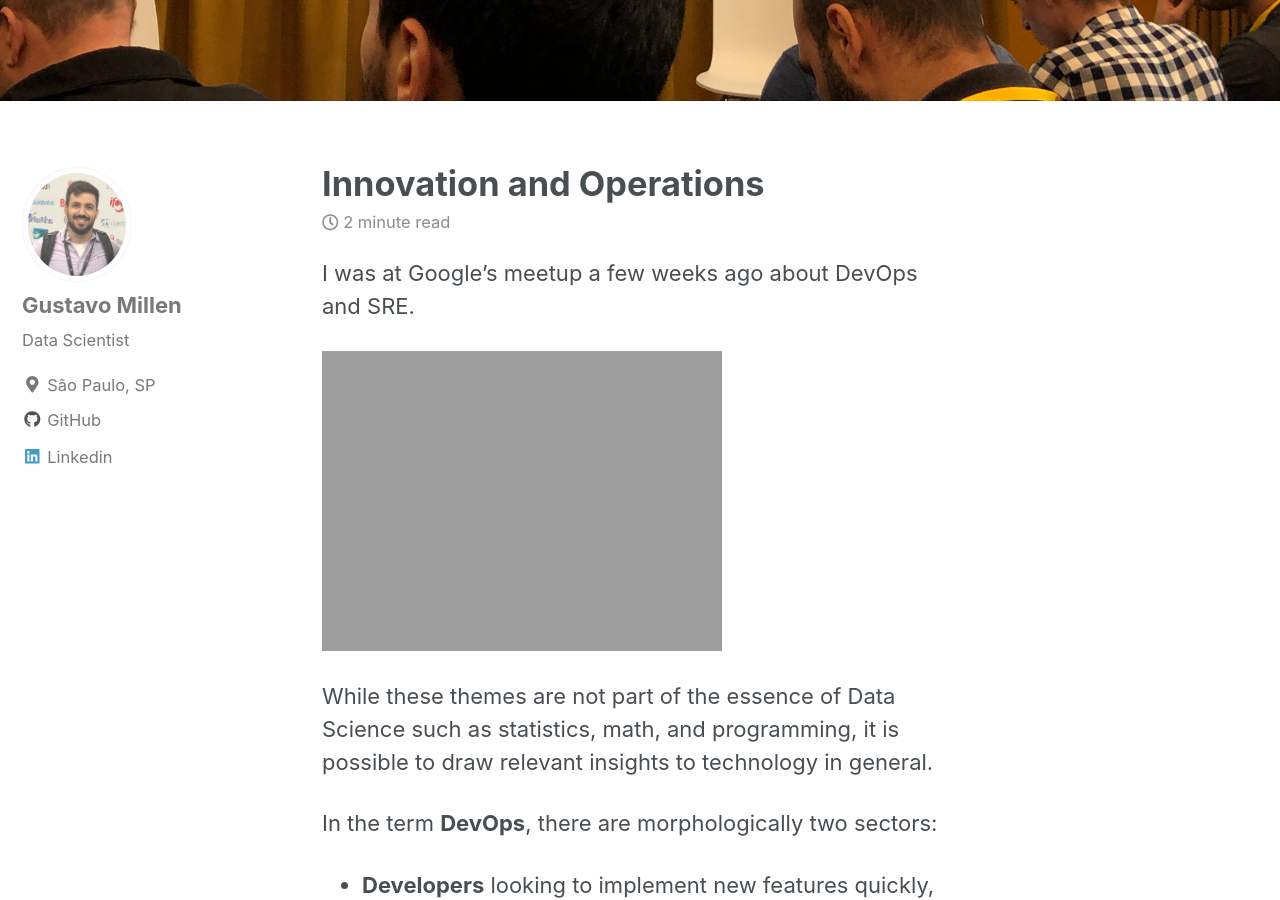
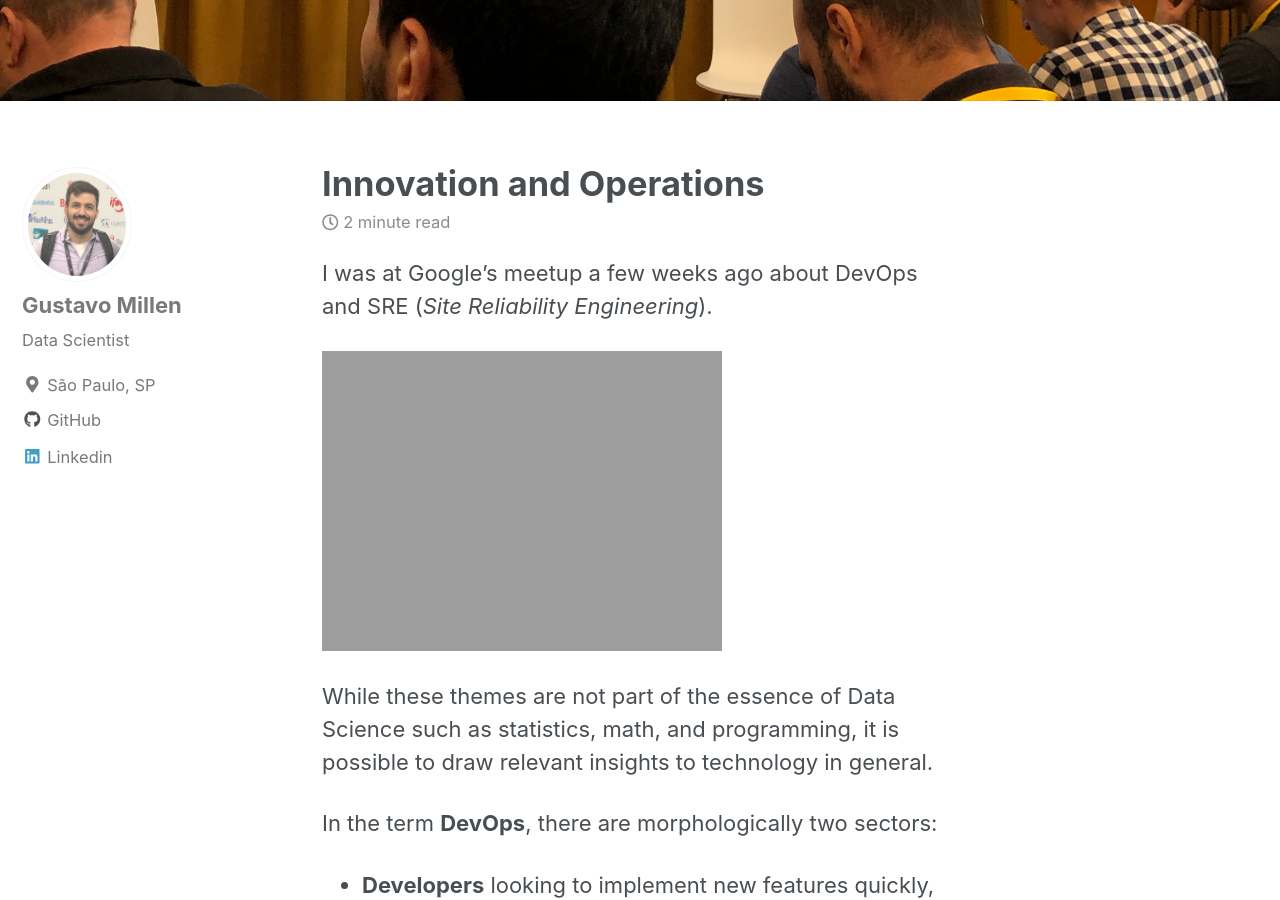
Before and after one commit to millengustavo/millengustavo.github.io, a Jekyll site: the page built from _posts/2019-09-15-innovation.md, in a window 1280 px wide and 900 px high, scrolled down 948 px. Built offline with Jekyll 4.4.1, drawn with Linux system fonts in a browser that asks for light colours; cached includes are drawn as plain includes; nearby versions of some CDN libraries.

Commit message:
minor fixes

```diff
--- a/_posts/2019-09-15-innovation.md
+++ b/_posts/2019-09-15-innovation.md
@@ -6,7 +6,7 @@ header:
   image: "/assets/images/innovation/slide1.jpeg"
 ---
 
-I was at Google's meetup a few weeks ago about DevOps and SRE.
+I was at Google's meetup a few weeks ago about DevOps and SRE (*Site Reliability Engineering*).
 
 <img src="{{ site.url }}{{ site.baseurl }}/assets/images/innovation/selfie.jpeg" alt="meetup">
 
```
